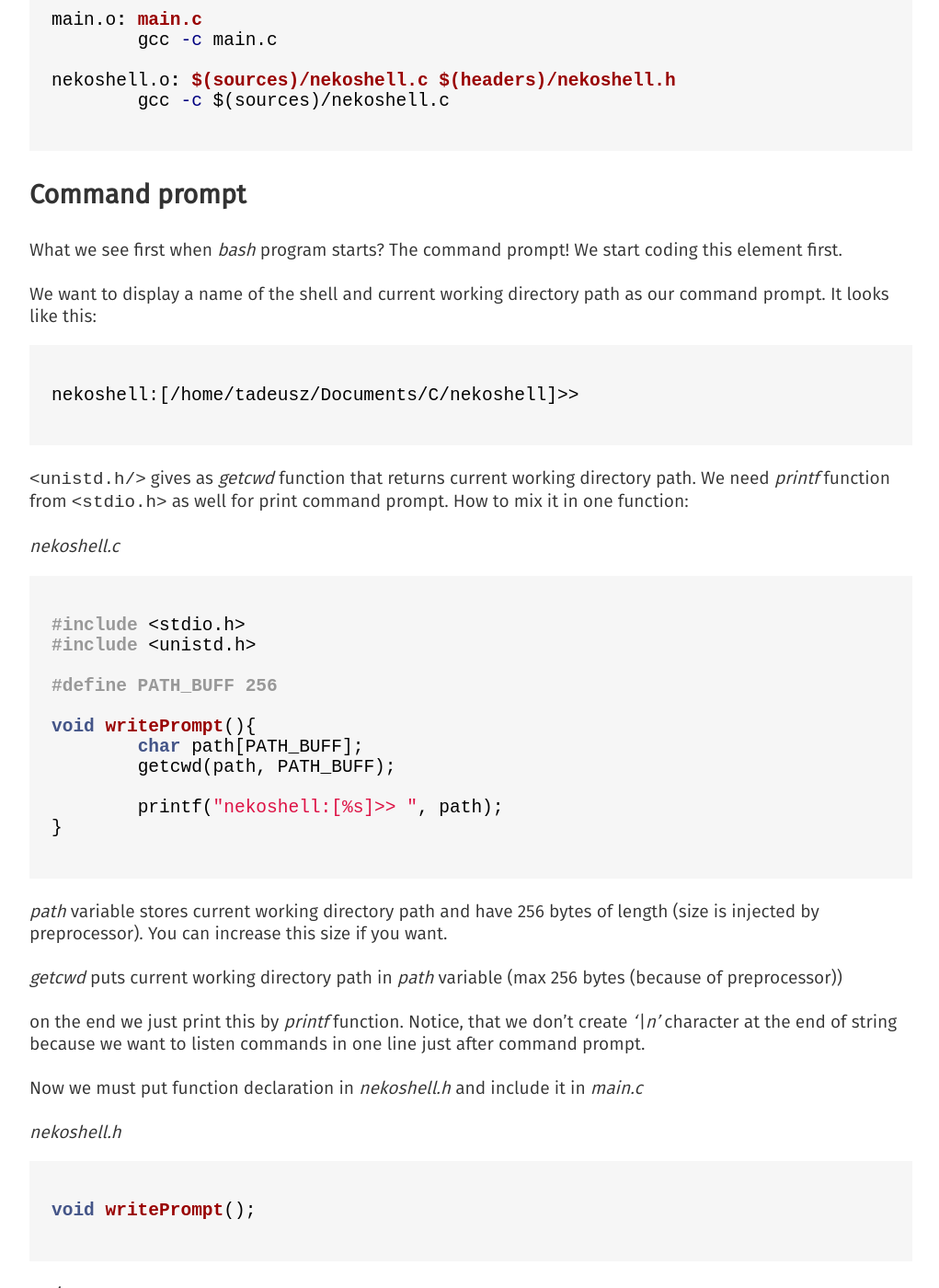
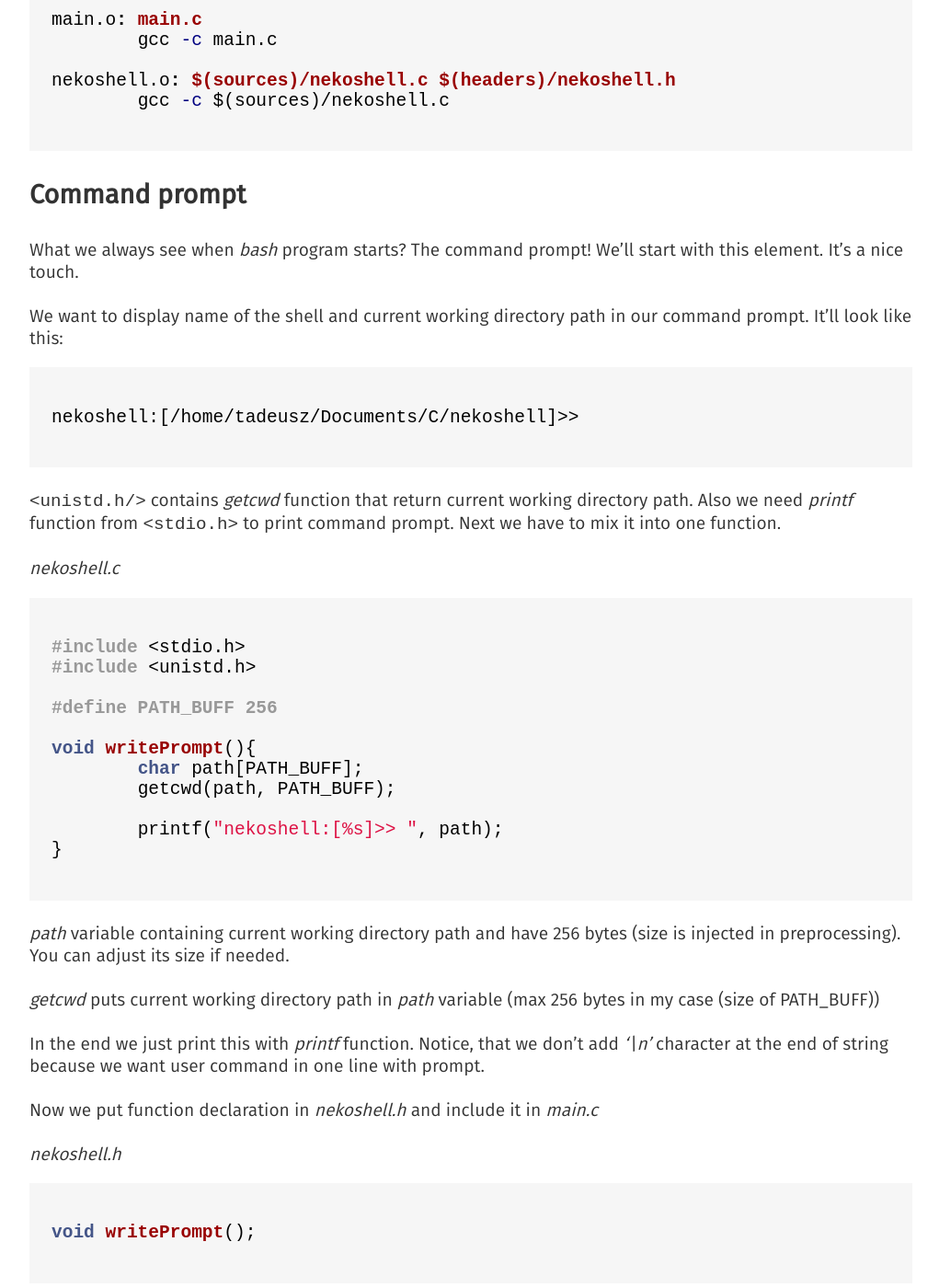
Before and after one commit to tadeusz-lewandowski/Paccoon, a Jekyll site: the page built from _posts/articles/2017-02-02-writing-simple-shell.md, in a window 1280 px wide and 1400 px high, scrolled down 3025 px. Shown: the whole window at 92% size, without its empty margins (128-1149 px from the left). Built offline with Jekyll 4.4.1, drawn with Linux system fonts in a browser that asks for light colours; some of the changed text lies outside the part shown.

Commit message:
Fix grammar, add thaks

````diff
--- a/_posts/articles/2017-02-02-writing-simple-shell.md
+++ b/_posts/articles/2017-02-02-writing-simple-shell.md
@@ -7,16 +7,16 @@
 author_page: https://github.com/tadeusz-lewandowski
 ---
 
-In this semester at university I had a classes of operating systems. We had some basics of bash and C language. It inspired me to do something more with C language and I decided to create a very simple shell that can change directory, run simple programs from */bin* and be able to exit.
+This semester I've had Operating Systems lecture at my university. We've learned basics of bash and C language. It inspired me to do something more with C language and I decided to create a very simple shell that can change working directory, run simple programs from */bin* and be able to exit.
 Let's code that!
 
 ## Project structure
 
 
-I named my project *nekoshell*. Create */lib* directory inside your project. In */lib* create */sources* and */headers*.
+I named the project *nekoshell*. Create */lib* directory. In */lib* create */sources* and */headers*.
 
-* */sources* contains source files with functions definitions.
-* */headers* contains header files with functions declarations.
+* */sources* contains source files with function definitions.
+* */headers* contains header files with function declarations.
 
 *project structure tree*
 
@@ -30,13 +30,13 @@
 |  -- /headers
 ```
 
-We need to create three important files:
+We have to create 3 important files:
 
-* main.c - runs command listening loop.
+* main.c - command listening loop.
 * nekoshell.c - all functions of shell.
-* nekoshell.h - declarations of shell functions
+* nekoshell.h - declarations of shell functions.
 
-Look at the scheme below where to place this files.
+Scheme below describes project filesystem.
 
 *project structure tree*
 
@@ -82,7 +82,7 @@
 |  |  -- nekoshell.c
 ```
 
-Our strategy is to create two object files - *nekoshell.o* and *main.o* and after that - create one executable file *nekoshell*. We want to separate creating of object files because we don't need to rebuild all project with every little change. When we change *nekoshell.c* and this is the only change in project, *nekoshell.o* will be created but *make* doesn't recreate *main.o* because there is no changes in source file.
+Our goal is to create two object files - *nekoshell.o* and *main.o* . After that - create one executable file *nekoshell*. We don't need to rebuild all files with every little change, so we'll seperate creation of object files. When we change *nekoshell.c* and this is the only change in project, *nekoshell.o* will be created but *make* won't recreate *main.o* because there was no change in source file.
 
 *makefile*
 
@@ -97,13 +97,13 @@
 	gcc -c ./lib/sources/nekoshell.c
 ```
 
-See whats going on here:
+Let's see what's going on here:
 
-* *nekoshell* executable file depends on *main.o* and *nekoshell.o*
-* *main.o* depends on *main.c*
-* *nekoshell.o* depends on *nekoshell.c* and *nekoshell.h*
+* *nekoshell* executable file compiled from *main.o* and *nekoshell.o*
+* *main.o* created from *main.c*
+* *nekoshell.o* created from *nekoshell.c* and *nekoshell.h*
 
-We can add a little improvement here. Create variables for paths.
+We'll add a little improvement here - create path variables.
 
 *makefile*
 
@@ -123,15 +123,15 @@
 
 ## Command prompt
 
-What we see first when *bash* program starts? The command prompt! We start coding this element first.
+What we always see when *bash* program starts? The command prompt! We'll start with this element. It's a nice touch.
 
-We want to display a name of the shell and current working directory path as our command prompt. It looks like this:
+We want to display name of the shell and current working directory path in our command prompt. It'll look like this:
 
 ``` bash
 nekoshell:[/home/tadeusz/Documents/C/nekoshell]>>
 ```
 
-```<unistd.h/>``` gives as *getcwd* function that returns current working directory path. We need *printf* function from ```<stdio.h>``` as well for print command prompt. How to mix it in one function:
+```<unistd.h/>``` contains *getcwd* function that return current working directory path. Also we need *printf* function from ```<stdio.h>``` to print command prompt. Next we have to mix it into one function.
 
 *nekoshell.c*
 
@@ -149,13 +149,13 @@
 }
 ```
 
-*path* variable stores current working directory path and have 256 bytes of length (size is injected by preprocessor). You can increase this size if you want.
+*path* variable containing current working directory path and have 256 bytes (size is injected in preprocessing). You can adjust its size if needed.
 
-*getcwd* puts current working directory path in *path* variable (max 256 bytes (because of preprocessor))
+*getcwd* puts current working directory path in *path* variable (max 256 bytes in my case (size of PATH_BUFF))
 
-on the end we just print this by *printf* function. Notice, that we don't create *'\n'* character at the end of string because we want to listen commands in one line just after command prompt.
+In the end we just print this with *printf* function. Notice, that we don't add *'\n'* character at the end of string because we want user command in one line with prompt.
 
-Now we must put function declaration in *nekoshell.h* and include it in *main.c*
+Now we put function declaration in *nekoshell.h* and include it in *main.c*
 
 *nekoshell.h*
 
@@ -176,11 +176,11 @@
 }
 ```
 
-Now build the project via *make* command and execute file by *./nekoshell* (all in linux terminal). If everythink is ok, the command prompt will be printed.
+Build the project via *make* command and execute file with *./nekoshell* (all in linux terminal). If everything's ok, the command prompt will be printed.
 
-## Listen for commands
+## Command listening
 
-Command prompt is useless if we don't listen and parse commands. Let's code *listenCommand* function!
+Command prompt is useless if we don't parse commands. Let's code *listenCommand* function!
 
 
 *nekoshell.c*
@@ -198,11 +198,11 @@
 }
 ```
 
-Firstly, we write command prompt and after that we use *getline* function declared in ```<stdio.h>``` for getting user input.
+First, we print command prompt and after that we use *getline* function declared in ```<stdio.h>``` to aquire keyboard input.
 
-If you set command buffer to NULL and size (*len* variable) to 0 the *getline* automatically alloc memory for the line. Function returns amount of the read bytes.
+If you set command buffer to NULL and size of *len* variable to 0, the *getline* will automatically alloc memory for the line. Function returns amount of bytes read.
 
-Write a simple *while* loop for listening commands in *mai.c*
+Next, write a simple *while* loop for command listening in *main.c*
 
 *main.c*
 
@@ -219,11 +219,11 @@
 }
 ```
 
-Yeach, nekoshell is reading commands! Its time to create some functionalities of the shell.
+Yeah, nekoshell is finally reading commands! Let's make this shell little more functional.
 
-## Clearing command from unwanted endline char
+## Clearing command string from unwanted endline char
 
-We need to remove endline character (*'\n'*) because it breaks our last argument (for example if you type *cd dir* - the last argument will be *dir\n* instead of *dir*). Create function for that:
+We need to remove endline character (*'\n'*) because it'll break our last argument (for example if you type *cd dir* - the last argument will be *dir\n* instead of *dir*). Function for this:
 
 *nekoshell.c*
 
@@ -238,9 +238,9 @@
 }
 ```
 
-The function takes pointer to command and replace last character with sign of end of string.
+This function takes pointer to command string in which last character need to be replaced with end of a string (\0) sign.
 
-Create function declaration in *nekoshell.h* as well
+Create function declaration in *nekoshell.h* as well.
 
 *nekoshell.h*
 
@@ -252,7 +252,7 @@
 
 ## *cd* command recognition
 
-We want to handle *cd* command. Before we create proper function for that we need to check if read bytes of line is greater than 1 (because we count new line character), clear this command and split this into arguments. Let's code that
+We want to handle *cd* command. Before we create proper function we need to check if number of aquired bytes is greater than 1 (including new line character), clear this command and split into arguments. Let's code that.
 
 *nekoshell.c*
 
@@ -272,18 +272,18 @@
 	}
 }
 ```
-We need to include ```<string.h>``` because we use *strtok* function as splitting mechanism.
+We need to include ```<string.h>``` because we need *strtok* function as splitting mechanism.
 
-*strtok* needs two arguments:
+*strtok* has two arguments:
 
 * string to parse
 * separator
 
-*strtok* returns next arguments with every call (if you want to use strtok again on the same string, pass NULL as the first argument. You'll see in the next example how to use strtok again).
+*strtok* returns next arguments with every call (if you want to use strtok twice on the same string, pass NULL as the first argument. You'll see in the next example how to use strtok multiple times).
 
-The *commandArguments* stores first argument of our command.
+The *commandArguments* contains first argument of our command.
 
-We want to check, if this string is equal "cd". If its true, use *strtok* again and take an argument for *cd*.
+We want to check, if this string is equal to "cd". If it's true, use *strtok* again and take an argument of *cd*.
 
 *nekoshell.c*
 
@@ -308,11 +308,11 @@
 }
 ```
 
-*strcmp* compares two strings and returns 0 if everything is ok. If the first argument is equal "cd" then we take another part of command by calling *strtok* again (but with NULL as first argument). Next we call our custom *changeDirectory* function and return from listenCommand (because we are going to write other functions below *cd* handling).
+*strcmp* compares two strings. If the first argument is equal to "cd" (0 returned) then we take another part of command by calling *strtok* again (but with NULL as first argument). Next we call our custom *changeDirectory* function and return from listenCommand (because we are going to write other functions below *cd* handler).
 
 ## Changing directory
 
-Changing current directory is very easy because ```<unistd.h>``` gives as *chdir* that changes current working directory to directory specified in path argument. Its good idea to check if *path* isn't null and handle *cd* errors. How to code this:
+Changing current directory is very easy because ```<unistd.h>``` gives us *chdir* function that changes current working directory to directory specified in path argument. It's a good idea to check if *path* isn't null and handle *cd* errors. How to code this:
 
 *nekoshell.c*
 
@@ -330,13 +330,13 @@
 // (...)
 ```
 
-*chdir* returns -1 if something went wrong. We handle this status and print last error encountered during system call if status is equal -1
+*chdir* returns -1 if something went wrong. We handle this case printing last error with system call.
 
-Build your program and have fun with changing directory!
+Build your program and have fun changing directory!
 
-## Exit from shell and executing programs
+## Exit from shell
 
-Second functionality is exit from shell. Its only one *if* statement with *exit* function inside.
+Second functionality - exit from shell. It is only one *if* statement with *exit* function inside.
 
 *nekoshell.c*
 
@@ -383,11 +383,11 @@
 // (...)
 ```
 
-We create *fullPath* array for strings concatentation. We must copy "/bin" string to this array first and after that concat *fullPath* with *appName* (appName stores the name of app to execute).
+We create *fullPath* array for strings concatentation. We copy "/bin" string to this array and after that concat *fullPath* with *appName* (appName stores the name of app to execute).
 
-The result may be for example */bin/sleep* (if appName is "sleep").
+The result may be: */bin/sleep* (if appName is "sleep").
 
-Next step is to duplicate process by *fork* function and execute program in child process. Let's start with creating new process and waiting for the results.
+Next step is to duplicate process by *fork* function and execute program in child process. Let's start with creating new process and waiting for results.
 
 *nekoshell.c*
 
@@ -416,13 +416,13 @@
 // (...)
 ```
 
-When *fork* is called, our app is "splitted" on two parts. In one we handle child process and second we handle parent process.
+When *fork* is called, our app is "splitted" into two parts. In one we handle child process and in the second we handle parent process.
 
-Both of processes will check if statement. But the results will be different because *pid* variable is equal 0 in child process (fork returns 0 for child process). In parent process we are waiting for changes in child process and save exit status in *status* variable.
+Both of processes will check its if statement. But the results will be different because *pid* variable is equal to 0 in child process (fork returns 0 for child process). In parent process we are waiting for changes in child process and save exit status in *status* variable.
 
-*wait* is declared in ```<sys/types.h>``` and ```<sys/wait.h>``` so don't forget to add it on the top.
+*wait* is declared in ```<sys/types.h>``` and ```<sys/wait.h>``` so don't forget to add it on top.
 
-Now we have to replace child process with app defined by user in command. I recommand to use *execvp* function because you can pass array of arguments to the program that you want to execute. See how to do it:
+Now we have to replace child process with app requested by user. I recommand use of *execvp* function because you can pass array of arguments to the program that you want to execute. Let's see how to do it:
 
 *nekoshell.c*
 
@@ -461,9 +461,9 @@
 // (...)
 ```
 
-The *args* is an array of pointers that will be containing arguments for executed program. The first string is the name of app. Next we load all arguments (limited by MAX_ARGS preprocessor directive).
+The *args* is an array of pointers that will contain arguments for executed program. The first string is the name of the app. Next we load all arguments (limited by MAX_ARGS preprocessor definition).
 
-*args[i] = 0* ends the list of arguments. Its required for proper working.
+*args[i] = 0* ends the list of arguments. It's required for proper work.
 
 If *execvp* can't execute program then we end process with 1 exit status.
 
@@ -613,14 +613,16 @@
 }
 ```
 
-## Conclusion
+## Summary
 
-Writting shell was cool experience! I encourage you to extend this code with more functions and create something amazing!
-If you have any question or problem, don't be shy and write to me at tadeusz.m.lewandowski@gmail.com
+Writing command shell was a cool experience! I encourage you to extend this code with more functions and to create something amazing!
+If you have any question or problems, don't be shy to write me at tadeusz.m.lewandowski@gmail.com
 
 Thanks for reading
 
-Knowledge source:
+Special thanks to Thompson for help with english grammar
+
+Sources:
 
 [http://bprzybylski.github.io/DSOP/cw09.html](http://bprzybylski.github.io/DSOP/cw09.html)
 [http://bprzybylski.github.io/DSOP/cw10.html](http://bprzybylski.github.io/DSOP/cw10.html)
````
Also changed, not shown: other parts of _posts/articles/2017-02-02-writing-simple-shell.md (+3 -3 lines), _posts/articles/2017-01-16-remote-prolog-communication.md (+2 -0 lines).
